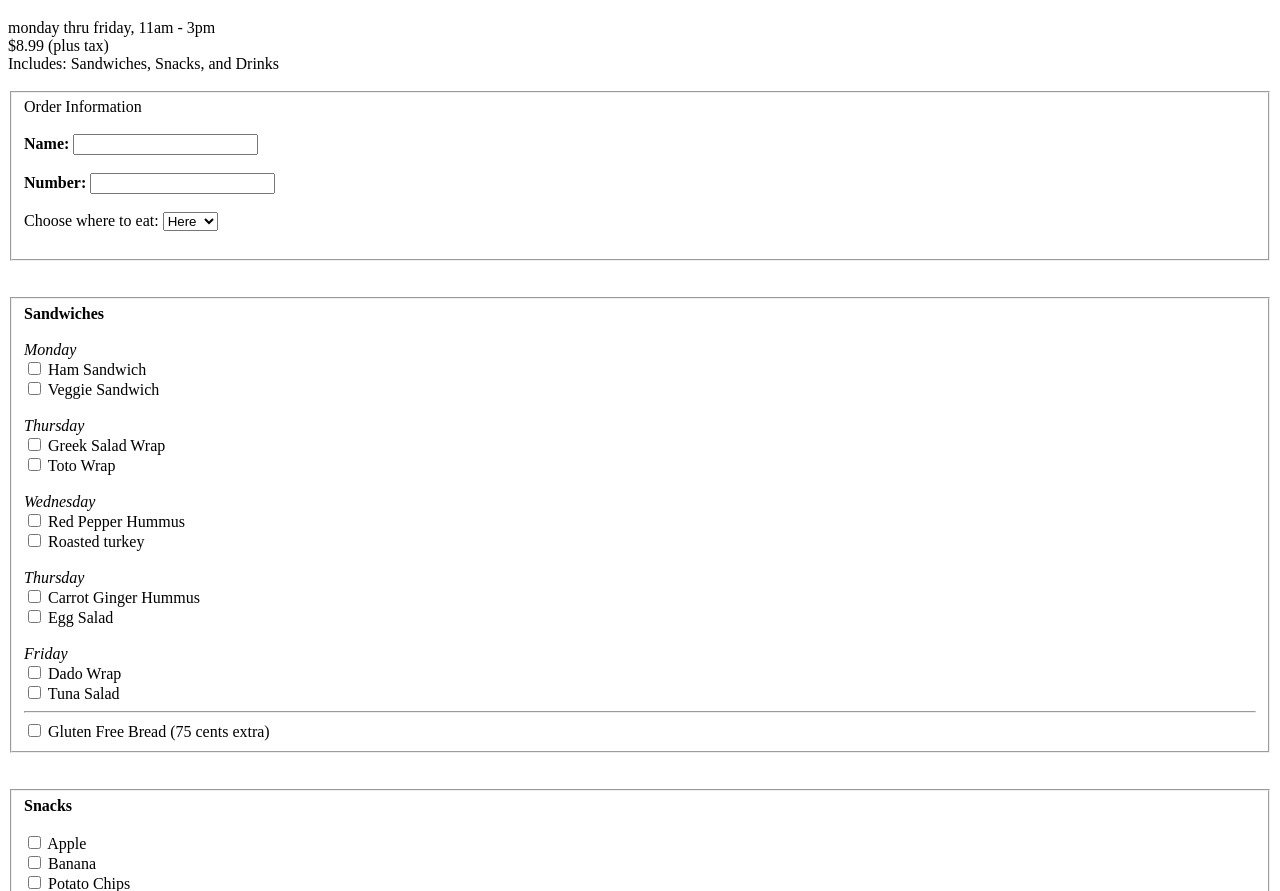
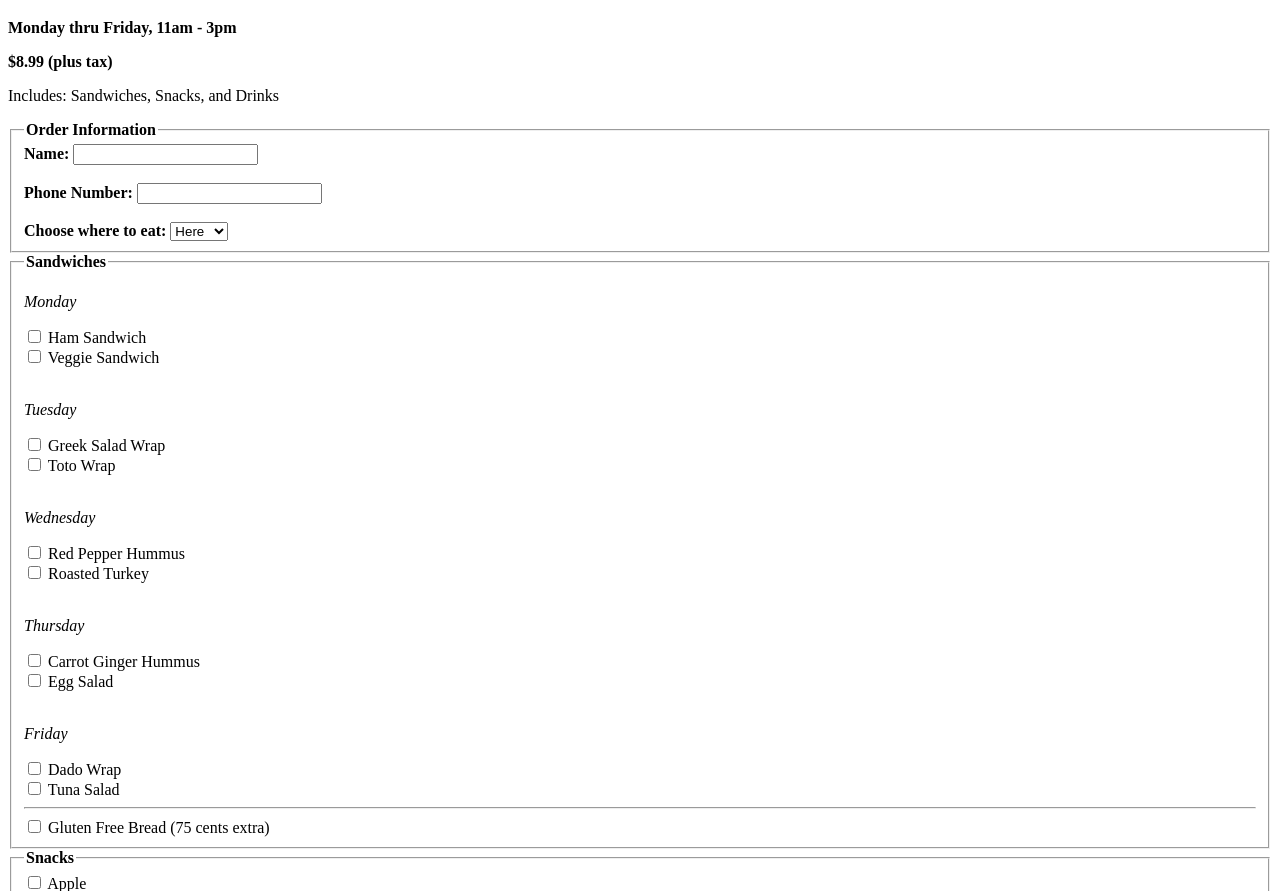
Before and after one commit to iliyadobrin/Avenga-Homeworks, a plain HTML site: page HTML-CSS/Homework 4/index.html in a window 1280 px wide. Shown: the part 61-952 px from the top of the page. Drawn offline with Linux system fonts and the light colour scheme.

Commit message:
homework1,2,3,4,5,6

```diff
--- a/HTML-CSS/Homework 4/index.html
+++ b/HTML-CSS/Homework 4/index.html
@@ -1,122 +1,104 @@
 <!DOCTYPE html>
 <html lang="en">
 <head>
-    <meta charset="UTF-8" />
-    <meta name="viewport" content="width=device-width, initial-scale=1.0" />
-    <title>Meni</title>
+    <meta charset="UTF-8">
+    <meta name="viewport" content="width=device-width, initial-scale=1.0">
+    <title>Lunch Special Menu</title>
 </head>
 <body>
     <h1>Lunch Special</h1>
-    <p1>monday thru friday, 11am - 3pm </p1><br />
-    <p2>$8.99 (plus tax)</p2><br />
-    <p3>Includes: Sandwiches, Snacks, and Drinks</p3><br /><br />
+    <p><strong>Monday thru Friday, 11am - 3pm</strong></p>
+    <p><strong>$8.99 (plus tax)</strong></p>
+    <p>Includes: Sandwiches, Snacks, and Drinks</p>
+
+    <form action="" method="post">
         <fieldset>
-      Order Information
-      <form action="" method="post">
-        <br />
+            <legend><strong>Order Information</strong></legend>
             <label for="name"><strong>Name:</strong></label>
-        <input type="text" id="name" name="name" required/><br /><br />
-        <label for="number"><strong>Number:</strong></label>
-        <input type="text" id="number" name="number" required /><br /><br />
+            <input type="text" id="name" name="name" required><br><br>
 
-        <label for="drink">Choose where to eat:</label>
-        <select id="drink" name="drink">
+            <label for="phone"><strong>Phone Number:</strong></label>
+            <input type="tel" id="phone" name="phone" required><br><br>
+
+            <label for="dining_option"><strong>Choose where to eat:</strong></label>
+            <select id="dining_option" name="dining_option">
                 <option value="here">Here</option>
-          <option value="to go">To go</option></select
-        ><br /><br />
-      </form>
+                <option value="to_go">To Go</option>
+            </select>
         </fieldset>
-    <br /><br />
+
         <fieldset>
-      <b>Sandwiches</b>
-      <form action="" method="post">
-        <br />
-        <label for="turkey"><em>Monday</em></label><br />
+            <legend><strong>Sandwiches</strong></legend>
 
-        <input type="checkbox" id="ham" name="sandwich" value="ham" />
-        <label for="ham">Ham Sandwich</label><br />
+            <p><em>Monday</em></p>
+            <input type="checkbox" id="monday_ham" name="sandwich" value="monday_ham">
+            <label for="monday_ham">Ham Sandwich</label><br>
 
-        <input type="checkbox" id="veggie" name="sandwich" value="veggie" />
-        <label for="veggie">Veggie Sandwich</label><br /><br />
+            <input type="checkbox" id="monday_veggie" name="sandwich" value="monday_veggie">
+            <label for="monday_veggie">Veggie Sandwich</label><br><br>
 
-        <label for="turkey"><em>Thursday</em></label><br />
+            <p><em>Tuesday</em></p>
+            <input type="checkbox" id="tuesday_greek" name="sandwich" value="tuesday_greek">
+            <label for="tuesday_greek">Greek Salad Wrap</label><br>
 
-        <input type="checkbox" id="ham" name="sandwich" value="ham" />
-        <label for="ham">Greek Salad Wrap</label><br />
+            <input type="checkbox" id="tuesday_toto" name="sandwich" value="tuesday_toto">
+            <label for="tuesday_toto">Toto Wrap</label><br><br>
 
-        <input type="checkbox" id="veggie" name="sandwich" value="veggie" />
-        <label for="veggie">Toto Wrap</label><br /><br />
+            <p><em>Wednesday</em></p>
+            <input type="checkbox" id="wednesday_hummus" name="sandwich" value="wednesday_hummus">
+            <label for="wednesday_hummus">Red Pepper Hummus</label><br>
 
-        <label for="turkey"><em>Wednesday</em></label><br />
+            <input type="checkbox" id="wednesday_turkey" name="sandwich" value="wednesday_turkey">
+            <label for="wednesday_turkey">Roasted Turkey</label><br><br>
 
-        <input type="checkbox" id="ham" name="sandwich" value="ham" />
-        <label for="ham">Red Pepper Hummus</label><br />
+            <p><em>Thursday</em></p>
+            <input type="checkbox" id="thursday_carrot" name="sandwich" value="thursday_carrot">
+            <label for="thursday_carrot">Carrot Ginger Hummus</label><br>
 
-        <input type="checkbox" id="veggie" name="sandwich" value="veggie" />
-        <label for="veggie">Roasted turkey</label><br /><br />
+            <input type="checkbox" id="thursday_egg" name="sandwich" value="thursday_egg">
+            <label for="thursday_egg">Egg Salad</label><br><br>
 
-        <label for="turkey"><em>Thursday</em></label><br />
+            <p><em>Friday</em></p>
+            <input type="checkbox" id="friday_dado" name="sandwich" value="friday_dado">
+            <label for="friday_dado">Dado Wrap</label><br>
 
-        <input type="checkbox" id="ham" name="sandwich" value="ham" />
-        <label for="ham">Carrot Ginger Hummus</label><br />
+            <input type="checkbox" id="friday_tuna" name="sandwich" value="friday_tuna">
+            <label for="friday_tuna">Tuna Salad</label><br>
 
-        <input type="checkbox" id="veggie" name="sandwich" value="veggie" />
-        <label for="veggie">Egg Salad</label><br /><br />
+            <hr>
+            <input type="checkbox" id="gluten_free" name="gluten_free" value="gluten_free">
+            <label for="gluten_free">Gluten Free Bread (75 cents extra)</label>
+        </fieldset>
 
-        <label for="turkey"><em>Friday</em></label><br />
+        <fieldset>
+            <legend><strong>Snacks</strong></legend>
+            <input type="checkbox" id="apple" name="snack" value="apple">
+            <label for="apple">Apple</label><br>
 
-        <input type="checkbox" id="ham" name="sandwich" value="ham" />
-        <label for="ham">Dado Wrap</label><br />
+            <input type="checkbox" id="banana" name="snack" value="banana">
+            <label for="banana">Banana</label><br>
 
-        <input type="checkbox" id="veggie" name="sandwich" value="veggie" />
-        <label for="veggie">Tuna Salad</label><br />
-        <hr />
-        <input
-          type="checkbox"
-          id="gluten"
-          name="Gluten Free Bread"
-          value="gluten"
-        />
-        <label for="gluten">Gluten Free Bread (75 cents extra)</label><br />
-      </form>
+            <input type="checkbox" id="chips" name="snack" value="chips">
+            <label for="chips">Potato Chips</label><br>
         </fieldset>
-    <br /><br />
+
         <fieldset>
-      <b>Snacks</b>
-      <form action="" method="post">
-        <br />
-        <input type="checkbox" id="Apple" name="snack" value="apple" />
-        <label for="apple">Apple</label><br />
-
-        <input type="checkbox" id="cookie" name="snack" value="banana" />
-        <label for="banana">Banana</label><br />
-
-        <input type="checkbox" id="fruit" name="snack" value="potato_chips" />
-        <label for="potato_chips">Potato Chips</label><br />
-      </form>
-    </fieldset>
-    <br /><br />
-    <fieldset>
-      <b>Drinks</b>
-      <form action="" method="post">
-        <label for="drink">Choose a drink:</label>
+            <legend><strong>Drinks</strong></legend>
+            <label for="drink"><strong>Choose a drink:</strong></label>
             <select id="drink" name="drink">
                 <option value="coffee">Coffee</option>
                 <option value="iced_coffee">Iced Coffee</option>
                 <option value="tea">Hot Tea</option>
                 <option value="soda">Soda</option>
             </select>
-        <hr />
-        <input
-          type="checkbox"
-          id="large_drink"
-          name="Large Drink"
-          value="large_drink"
-        />
-        <label for="large_drink">Large Drink (75 cents extra)</label><br />
+
+            <hr>
+            <input type="checkbox" id="large_drink" name="large_drink" value="large_drink">
+            <label for="large_drink">Large Drink (75 cents extra)</label>
+        </fieldset>
+
+        <br>
+        <input type="submit" value="Submit Order">
     </form>
-    </fieldset>
-    <br /><br />
-    <input type="submit" value="Submit Order" />
 </body>
 </html>
--- a/HTML-CSS/LumoBite/header.css
+++ b/HTML-CSS/LumoBite/header.css
@@ -1,7 +1,7 @@
 .header {
     background-color: white;
     box-shadow: 0 2px 10px rgba(0, 0, 0, 0.1);
-    position: sticky;
+    position: relative;
     top: 0;
     z-index: 100;
 }
@@ -12,7 +12,7 @@
     align-items: center;
     padding: 1rem 2rem;
     max-width: 1200px;
-    margin: 0 auto;
+    margin: 0 auto;;
 }
 
 .logo {
--- a/HTML-CSS/LumoBite/products.css
+++ b/HTML-CSS/LumoBite/products.css
@@ -35,7 +35,6 @@
 }
 
 .product-image {
-    height: 235px;
     width: 100%;
     background: linear-gradient(45deg, #ffe1d8, #ff6b4a);
     position: relative;
```
Also changed, not shown: Javascript/homework 1,2,3,4,5,6/index.html (added, +11 -0 lines), Javascript/homework 1,2,3,4,5,6/script.js (added, +10 -0 lines). Lines whose indentation alone changed are shown as unchanged.
